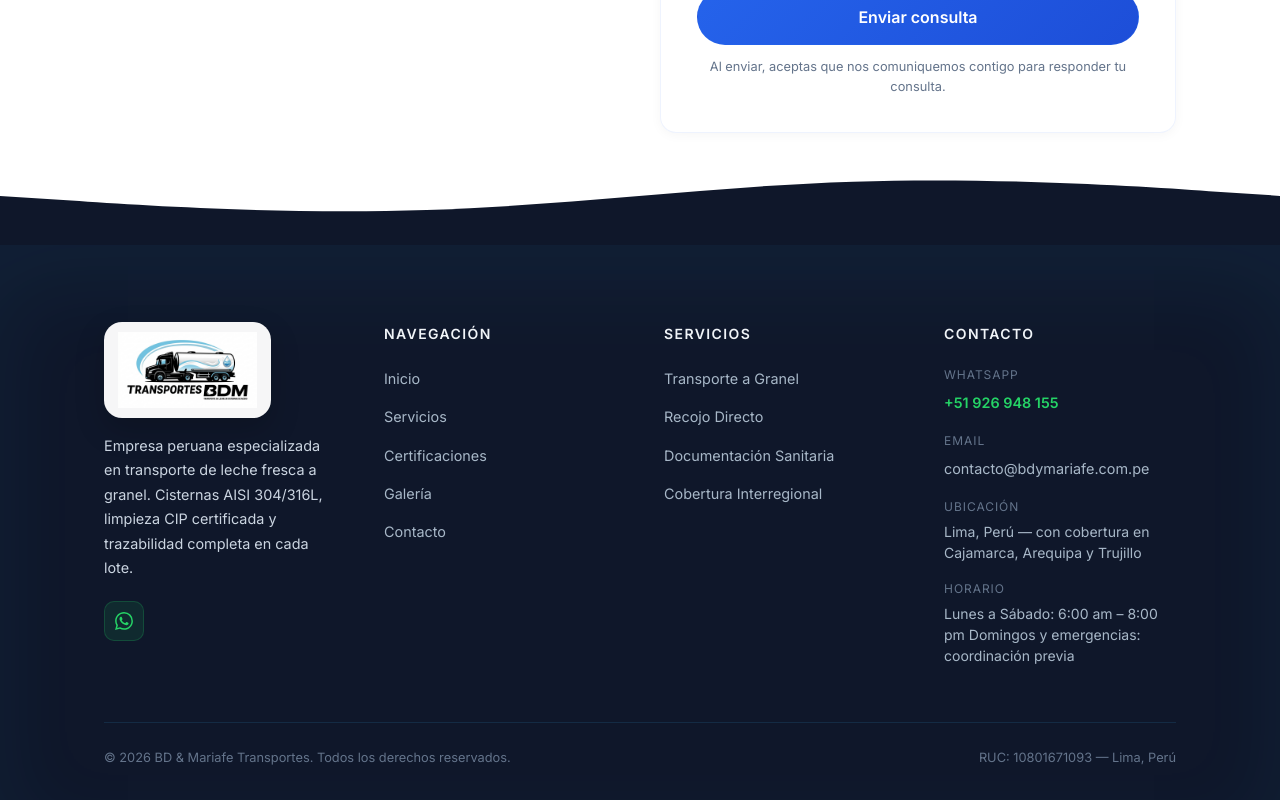
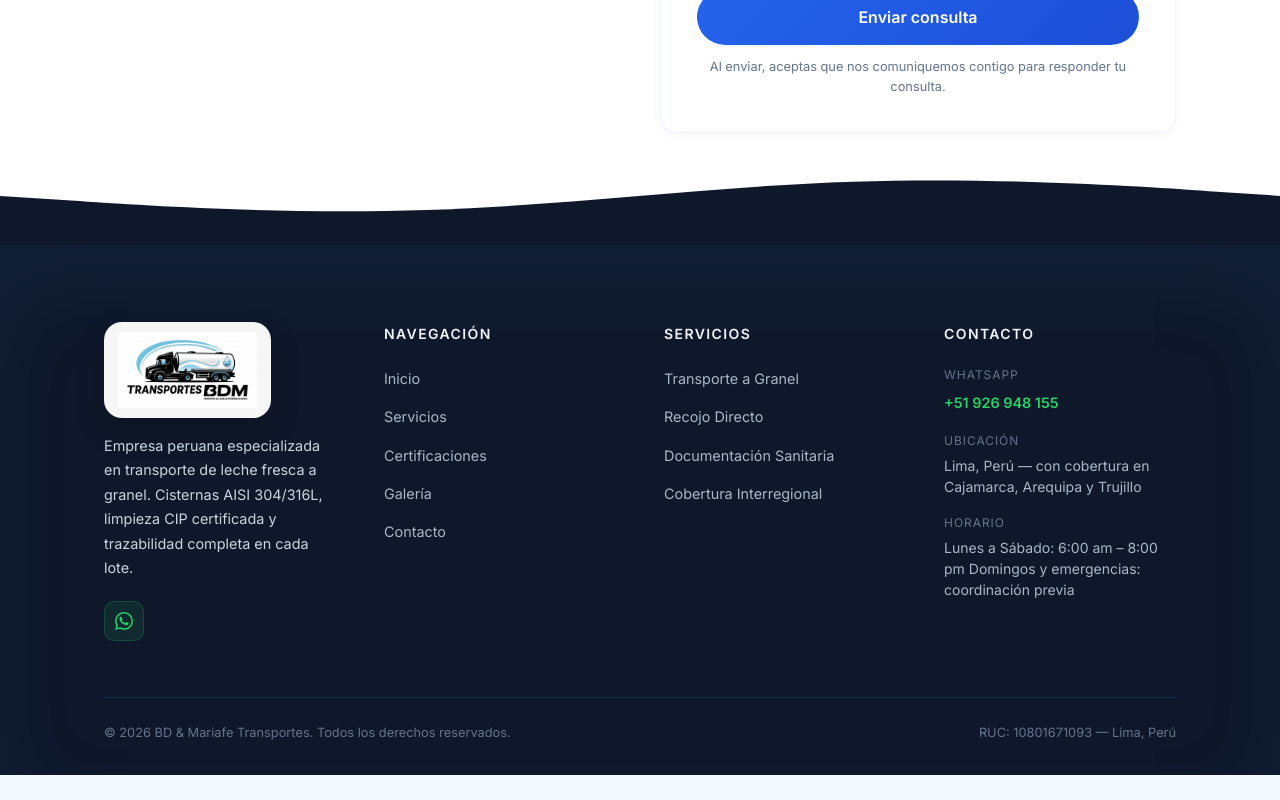
Before and after one commit to brayan250-cpu/TransportesBDM, a React (Vite) app in the folder bdymariafe-web/: page / in a window 1280 px wide. Shown: the part 9223-10023 px from the top of the page. After the commit the page ends 9998 px from the top, so only its background shows below. Built offline with nearby package versions, Linux system fonts and the light colour scheme.

Commit message:
fix: remove email from footer, fix logo path in footer

```diff
--- a/bdymariafe-web/src/components/organisms/Footer.jsx
+++ b/bdymariafe-web/src/components/organisms/Footer.jsx
@@ -35,7 +35,7 @@ export function Footer() {
               boxShadow: '0 12px 30px rgba(0,0,0,0.18)',
             }}>
               <img
-                src="/logo-bdm.png"
+                src={`${import.meta.env.BASE_URL}logo-bdm.png`}
                 alt="Transportes BDM"
                 style={{
                   height: 'clamp(52px, 8vw, 76px)',
@@ -125,13 +125,6 @@ export function Footer() {
                 </a>
               </div>
               <div>
-                <p style={{ color: '#64748B', fontSize: '0.75rem', textTransform: 'uppercase', letterSpacing: '0.08em', marginBottom: 4 }}>Email</p>
-                <a href={`mailto:${CONTACT.email}`}
-                  style={{ color: '#A8B8C8', fontSize: '0.9rem', textDecoration: 'none' }}>
-                  {CONTACT.email}
-                </a>
-              </div>
-              <div>
                 <p style={{ color: '#64748B', fontSize: '0.75rem', textTransform: 'uppercase', letterSpacing: '0.08em', marginBottom: 4 }}>Ubicación</p>
                 <p style={{ color: '#A8B8C8', fontSize: '0.875rem', margin: 0, lineHeight: 1.5 }}>
                   {CONTACT.address}
```
Also changed, not shown: 3 other files (tests, documents, lock files or other folders).
